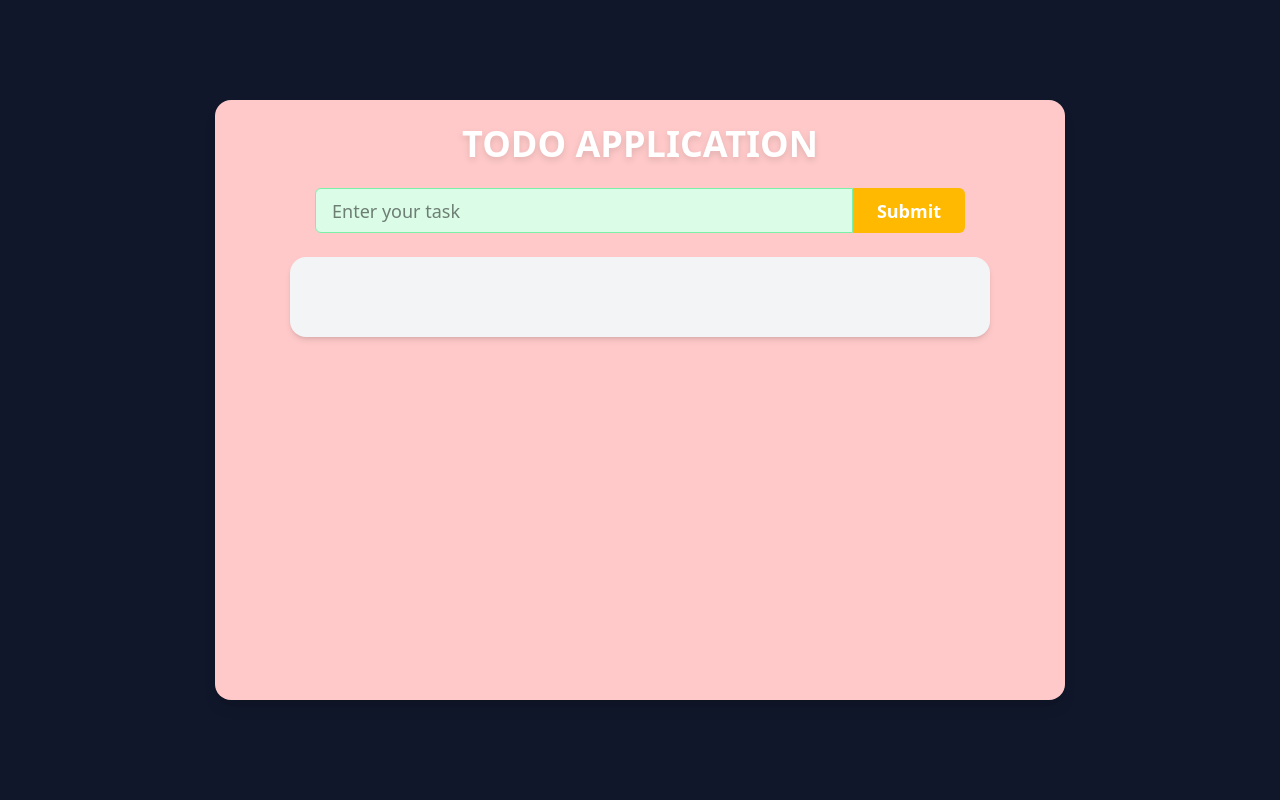
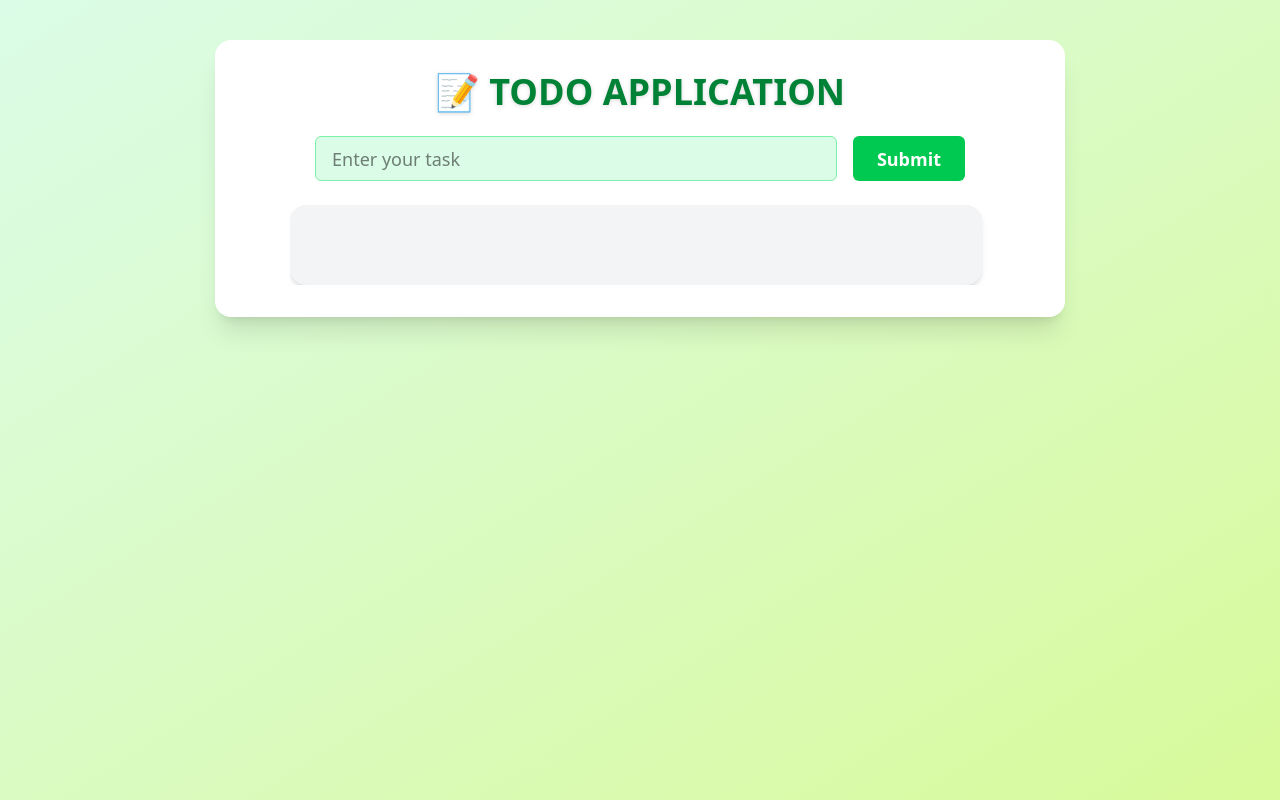
Before and after one commit to ANESSABO0421/TodoRedux, a React (Vite) app: page / in a window 1280 px wide. Built offline with nearby package versions, Linux system fonts and the light colour scheme.

Commit message:
new Design

```diff
--- a/src/components/TodoForm.jsx
+++ b/src/components/TodoForm.jsx
@@ -14,27 +14,31 @@
   };
 
   return (
-    <div className="flex items-center flex-col min-h-[600px] w-full max-w-[850px] bg-red-200 rounded-2xl gap-6 p-6 shadow-lg mx-auto">
-      <h1 className="text-4xl font-extrabold text-white drop-shadow-md">TODO APPLICATION</h1>
+    <div className="w-full min-h-screen bg-gradient-to-br from-green-100 to-lime-200 px-4 py-10">
+      <div className="flex items-center flex-col w-full max-w-[850px] bg-white rounded-2xl gap-6 p-8 shadow-xl mx-auto">
+        <h1 className="text-4xl font-extrabold text-green-700 drop-shadow-sm text-center">
+          📝 TODO APPLICATION
+        </h1>
 
-      <form className="flex w-full max-w-[650px]" onSubmit={handleSubmitTodo}>
+        <form className="flex flex-col sm:flex-row w-full max-w-[650px] gap-4" onSubmit={handleSubmitTodo}>
           <input
             type="text"
-          className="bg-green-100 rounded-l-md h-[45px] w-full px-4 py-2 text-lg border border-green-300 focus:outline-none focus:ring-2 focus:ring-green-400"
+            className="bg-green-100 rounded-md h-[45px] w-full px-4 py-2 text-lg border border-green-300 focus:outline-none focus:ring-2 focus:ring-green-400"
             placeholder="Enter your task"
             value={text}
             onChange={(e) => setText(e.target.value)}
           />
           <button
             type="submit"
-          className="bg-amber-400 h-[45px] px-6 text-white font-semibold text-lg rounded-r-md hover:bg-amber-500 transition-all"
+            className="bg-green-500 h-[45px] px-6 text-white font-semibold text-lg rounded-md hover:bg-green-600 transition-all"
           >
             Submit
           </button>
         </form>
 
-      <div className="w-full max-w-[700px]">
+        <div className="w-full max-w-[700px] max-h-[400px] overflow-y-auto pr-2">
           <TodoContainer />
+        </div>
       </div>
     </div>
   );
```
Lines whose indentation alone changed are shown as unchanged.
